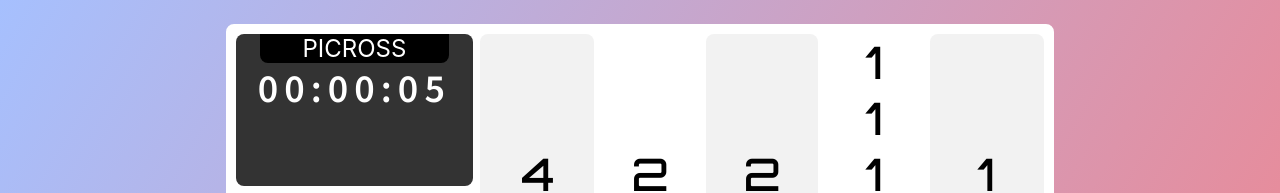
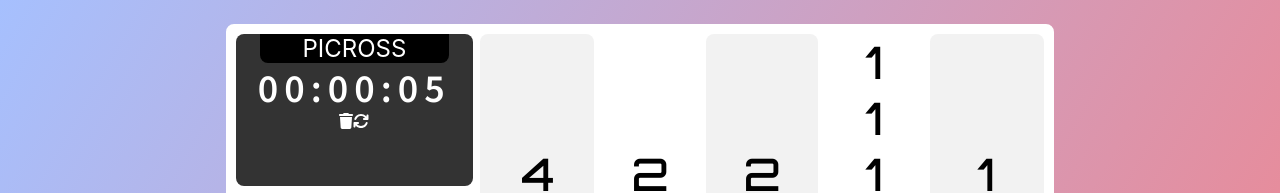
Before and after one commit to drewrh/nonogram-player, a React (Create React App) app: page / in a window 1280 px wide. Shown: the top 193 px of the page. Built offline with nearby package versions, Linux system fonts and the light colour scheme.

Commit message:
Basic controls and guaranteed solvable puzzle
- Added button to clear board
- Added button to create new puzzle
- Puzzles will be generated repeatedly until a solvable puzzle is made

```diff
--- a/src/components/Board/index.tsx
+++ b/src/components/Board/index.tsx
@@ -1,4 +1,5 @@
 import { useState, useEffect, useLayoutEffect } from "react"
+import { useStopwatch } from 'react-timer-hook'
 import NonogramSolver from "../../classes/NonogramSolver"
 import Menu from "../Menu"
 import Row from "../Row"
@@ -11,19 +12,45 @@ const Board = ({numRows, numColumns}: BoardProps) => {
   const [rowNums, setRowNums] = useState<Array<Array<number>>>([[]])
   const [columnNums, setColumnNums] = useState<Array<Array<number>>>([[]])
   const windowSize: Size = useWindowSize()
+  const {
+    seconds,
+    minutes,
+    hours,
+    start,
+    pause,
+    reset: resetStopwatch,
+  } = useStopwatch({ autoStart: true });
 
   useLayoutEffect(() => {
     document.documentElement.style.setProperty('--square-size', calcSquareSize() + 'px');
   })
 
   useEffect(() => {
+    const {rowNums, colNums} = generateSolvablePuzzle(numRows, numColumns)
+    setRowNums(rowNums)
+    setColumnNums(colNums)
+  }, [])
+
+  const generateSolvablePuzzle = (numRows: number, numColumns: number) => {
     const {newRowNums, newColNums} = createNums(numRows, numColumns)
-    setRowNums(newRowNums)
-    setColumnNums(newColNums)
-    const solver = new NonogramSolver(newRowNums, newColNums, numColumns, numRows)
-    const solution = solver.solve()
-    console.log("Solution:", solution)
-  }, [])
+    let rowNums = newRowNums
+    let colNums = newColNums
+    let solver = new NonogramSolver(newRowNums, newColNums, numColumns, numRows)
+    let solution = solver.solve()
+    let count = 1
+    while (!solution) {
+      const {newRowNums, newColNums} = createNums(numRows, numColumns)
+      rowNums = newRowNums
+      colNums = newColNums
+      solver = new NonogramSolver(newRowNums, newColNums, numColumns, numRows)
+      solution = solver.solve()
+      count++
+    }
+    console.log(solution)
+    console.log(`Total puzzles generated: ${count}`)
+    return {rowNums, colNums}
+  }
+
 
   function useWindowSize(): Size {
     const [windowSize, setWindowSize] = useState<Size>({
@@ -119,11 +146,27 @@ const Board = ({numRows, numColumns}: BoardProps) => {
     }
   }
 
+  const emptyBoard = () => {
+    setRows(new Array(numRows).fill(0).map(() => new Array(numColumns).fill(0)))
+  }
+
+  const newBoard = () => {
+    emptyBoard()
+    const {rowNums, colNums} = generateSolvablePuzzle(numRows, numColumns)
+    setRowNums(rowNums)
+    setColumnNums(colNums)
+    resetStopwatch()
+  }
+
+  const convertTime = (time: number) => {
+    return time.toLocaleString('en-US', {minimumIntegerDigits: 2})
+  }
+
   return (
     <div className="board-nums">
       <div className="row-nums">
         <div className="menu-container">
-          <Menu/>
+          <Menu emptyBoard={emptyBoard} newBoard={newBoard} time={`${convertTime(hours)}:${convertTime(minutes)}:${convertTime(seconds)}`}/>
         </div>
         <div>
           {rowNums.map((row, i) => (
--- a/src/components/Menu.tsx
+++ b/src/components/Menu.tsx
@@ -1,16 +1,7 @@
-import { useStopwatch } from 'react-timer-hook'
+import { faArrowsRotate, faTrash } from "@fortawesome/free-solid-svg-icons"
+import { FontAwesomeIcon } from "@fortawesome/react-fontawesome"
 
-const Menu = () => {
-  const {
-    seconds,
-    minutes,
-    hours,
-    days,
-    isRunning,
-    start,
-    pause,
-    reset,
-  } = useStopwatch({ autoStart: true });
+const Menu = ({emptyBoard, newBoard, time}: Menu) => {
 
   return (
     <div className="menu">
@@ -18,8 +9,12 @@ const Menu = () => {
         PICROSS
       </div>
       <div className="clock">
-        {hours.toLocaleString('en-US', {minimumIntegerDigits: 2})}:{minutes.toLocaleString('en-US', {minimumIntegerDigits: 2})}:{seconds.toLocaleString('en-US', {minimumIntegerDigits: 2})}
+        {time}
       </div>
+      <div className="menu-controls">
+    <FontAwesomeIcon icon={faTrash} onClick={() => {emptyBoard()}} />
+    <FontAwesomeIcon icon={faArrowsRotate} onClick={() => {newBoard()}} />
+  </div>
     </div>
   )
 }
--- a/src/index.css
+++ b/src/index.css
@@ -182,3 +182,7 @@ body {
   min-width: calc(var(--square-size) / 2.5);
   text-align: center;
 }
+
+.menu-controls {
+  display: flex;
+}
```
Also changed, not shown: src/components/components.d.ts (+7 -1 lines).
